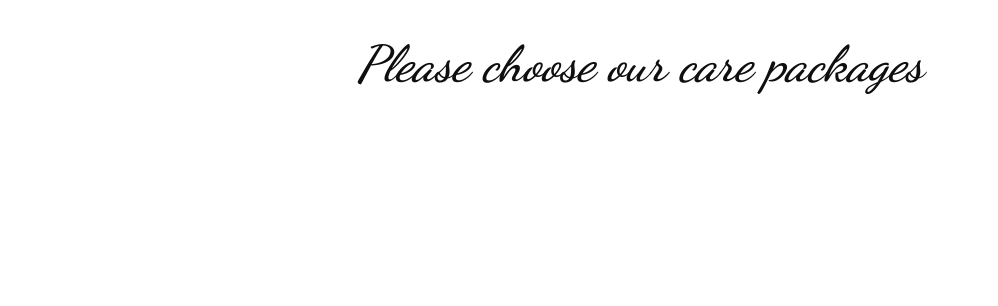
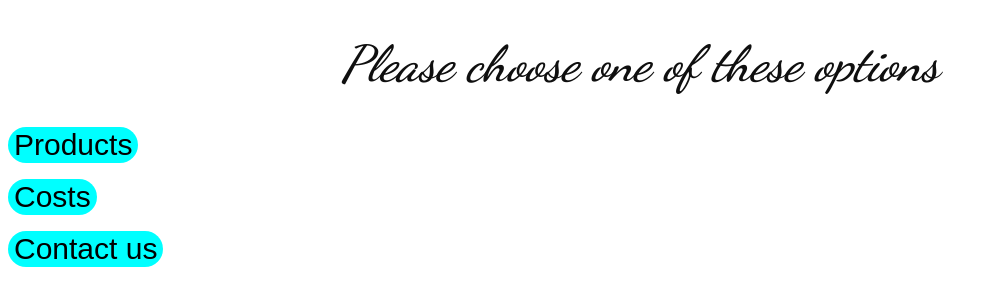
Before and after one commit to wiekusviljoen/salon-web, a plain HTML site: page services.html in a window 1280 px wide. Shown: the whole page, without its empty margins (0-998 px from the left). Drawn offline with Linux system fonts and the light colour scheme.

Commit message:
commit to master

```diff
--- a/services.html
+++ b/services.html
@@ -11,7 +11,23 @@
         </style>
 </head>
 <body>
-    <h1>Please choose our care packages</h1>
+    <h1>Please choose one of these options</h1>
+    <p></p>
 
+
+    <button>
+        Products
+    </button>
+    <p></p>
+
+    <button>
+        Costs
+    </button>
+
+    <p></p>
+
+    <button>
+        Contact us
+    </button>
 </body>
 </html>
```
